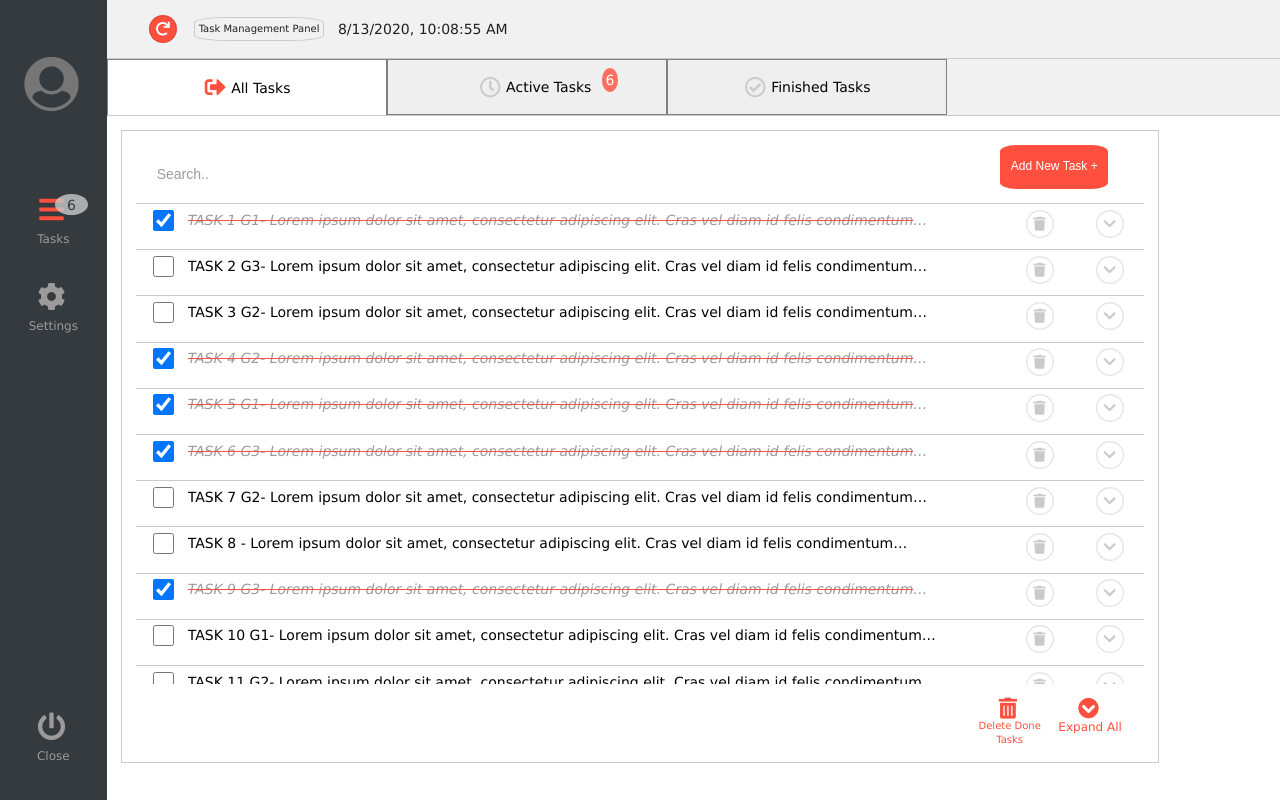
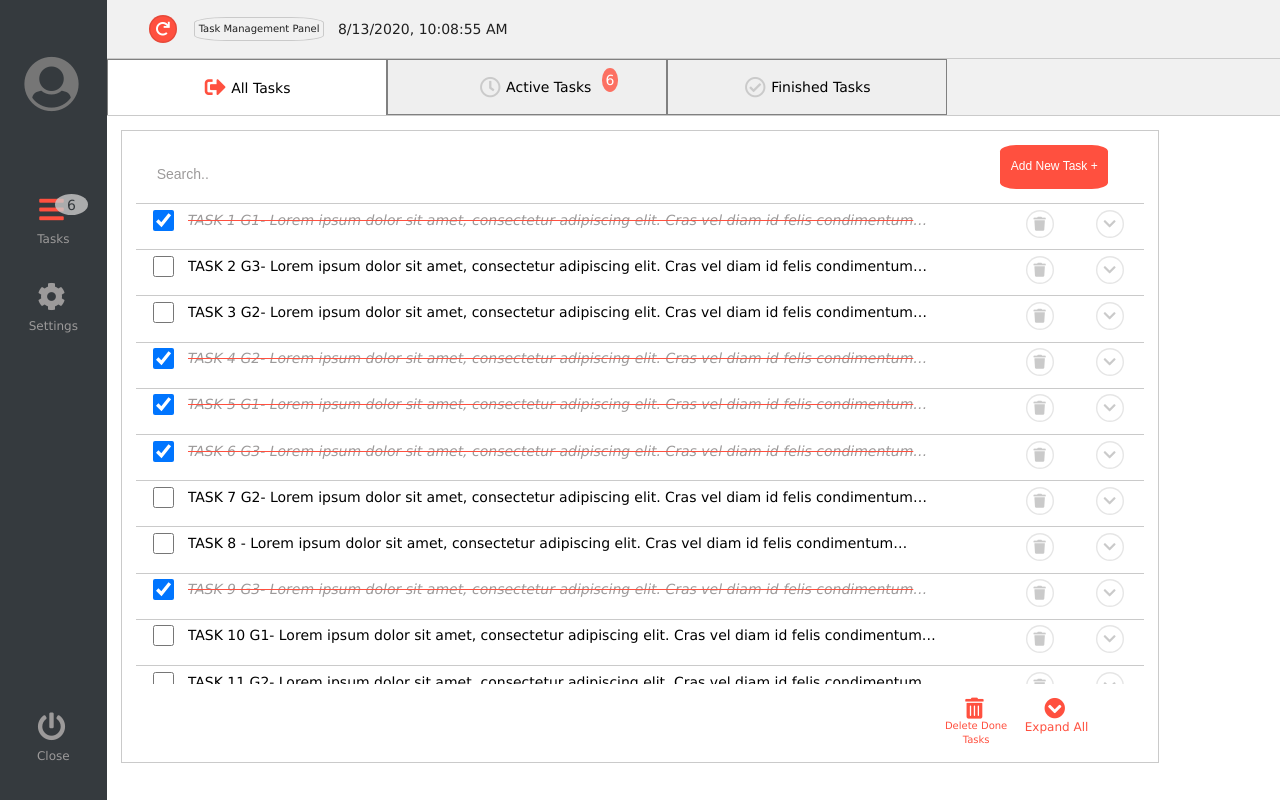
Before and after one commit to Fatih-Topcu/TaskManager-React, a React (Create React App) app: page / in a window 1280 px wide. Built offline with nearby package versions, Linux system fonts and the light colour scheme.

Commit message:
expand/collapse all button styling

```diff
--- a/src/style/style.css
+++ b/src/style/style.css
@@ -255,7 +255,7 @@
 #main #unclamp-all-btn,
 #main #clamp-all-btn {
   float: right;
-  margin-right: 1.6rem;
+  margin-right: 4rem;
   margin-top: 1rem;
   color: #ff503f;
   background-color: #fff;
--- a/src/style/style.scss
+++ b/src/style/style.scss
@@ -185,7 +185,7 @@ $header-background: #f1f1f1;
     #unclamp-all-btn,
     #clamp-all-btn {
         float: right;
-        margin-right: 1.6rem;
+        margin-right: 4rem;
         margin-top: 1rem;
         color:$orange-main;
         background-color: #fff;
```
Also changed, not shown: 1 other file (tests, documents, lock files or other folders).
